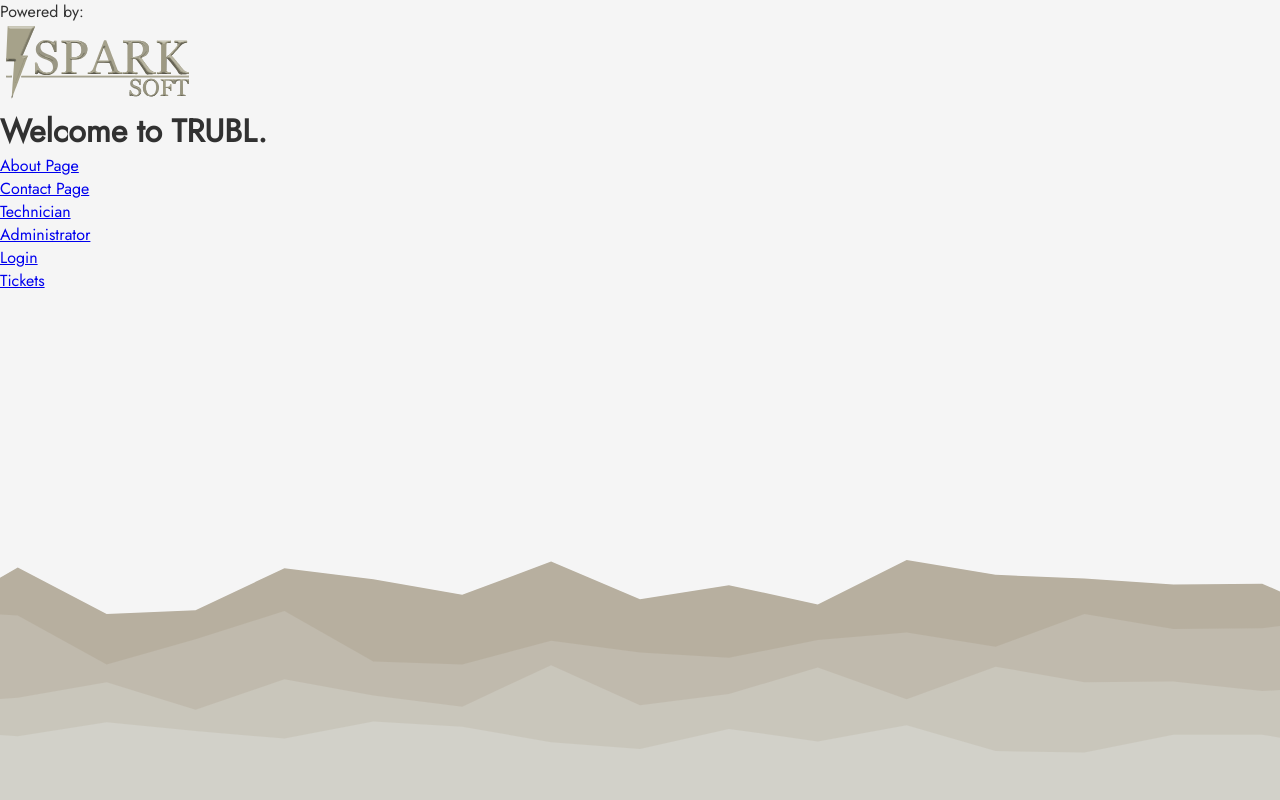
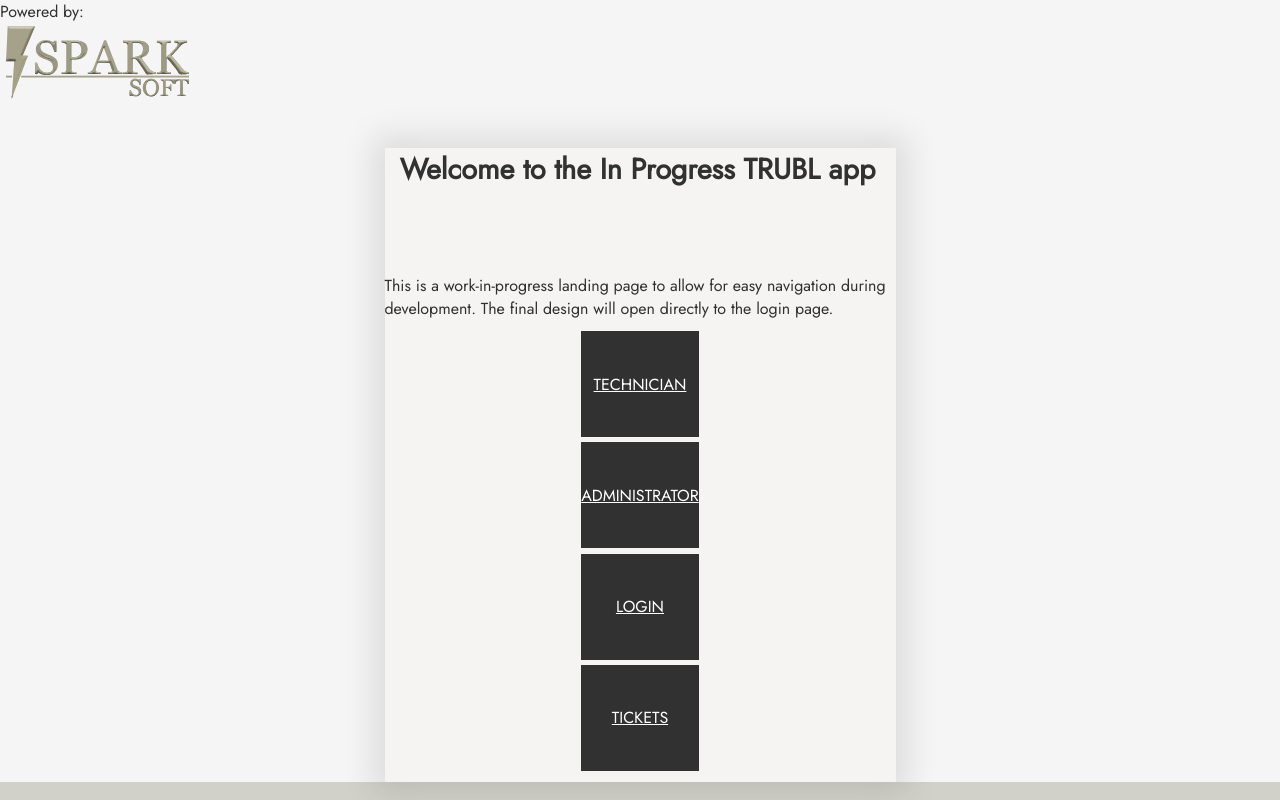
Before and after one commit to SparkinSoftware/TRUBL, a React (Vite) app: page / in a window 1280 px wide. Built offline with nearby package versions, Linux system fonts and the light colour scheme; no server answers.

Commit message:
add homepage

```diff
--- a/src/components/Home.jsx
+++ b/src/components/Home.jsx
@@ -1,22 +1,49 @@
 import { Link } from 'react-router-dom'
+import './home.css'
 
-const Home = () => {
+  const Home = () => {
     return (
-      <div>
-        <h1>Welcome to TRUBL.</h1>
-        <Link to='about'>About Page</Link>
-        <br/>
-        <Link to='contact'>Contact Page</Link>
-        <br/>
-        <Link to='technician'>{`Technician`}</Link>
-        <br/>
-        <Link to='administrator'>{`Administrator`}</Link>
-        <br />
-        <Link to='login'>Login</Link>
-        <br />
-        <Link to='ticketCreate'>Tickets</Link>
+      <div className="homepageBody">
+        <div className="homeContainer" >
+          <div className="homeLogo">
+            <h1>Welcome to the In Progress TRUBL app</h1>
+          </div>
+          <div className="homeBody">
+            <div className="homeBodyTitle">
+              <p>This is a work-in-progress landing page to allow for easy navigation during development.
+                The final design will open directly to the login page.</p>
+            </div>
+            <div className="homeBodySub">
+              <div className="homeTechLink"> <Link to='technician'>{`Technician`}</Link> </div>
+              <div className="homeAdminLink"> <Link to='administrator'>{`Administrator`}</Link> </div>
+              <div className="homeLoginLink"> <Link to='login'>Login</Link> </div>
+              <div className="homeTicketLink"> <Link to='ticketCreate'>Tickets</Link> </div>
+            </div>
+          </div>
+        </div>
       </div>
     );
   }
 
   export default Home;
+
+  // const Home = () => {
+//     return (
+//       <div>
+//         <h1>Welcome to TRUBL.</h1>
+//         <Link to='about'>About Page</Link>
+//         <br/>
+//         <Link to='contact'>Contact Page</Link>
+//         <br/>
+//         <Link to='technician'>{`Technician`}</Link>
+//         <br/>
+//         <Link to='administrator'>{`Administrator`}</Link>
+//         <br />
+//         <Link to='login'>Login</Link>
+//         <br />
+//         <Link to='ticketCreate'>Tickets</Link>
+//       </div>
+//     );
+//   }
+
+//   export default Home;
--- a/src/components/TicketCreate/ticket.css
+++ b/src/components/TicketCreate/ticket.css
@@ -288,7 +288,7 @@
     width:100%;
     max-width: 100%;
     display: flex;
-    background-color: rgb(240, 239, 239);
+    background-color: rgb(250, 249, 249);
     border-right: 1px outset #313131;
     border-bottom: 1px outset #313131;
     border-left: 1px inset #313131;
--- a/src/components/home.css
+++ b/src/components/home.css
@@ -0,0 +1,107 @@
+.homepageBody{
+    width: 100%;
+    height: 100%;
+    align-items: center;
+    display: flex;
+    background-color: #F5f5f5;
+    margin-top: 5vh;
+    font-family: 'Jost', sans-serif;
+    justify-content: center;
+    align-items: center;
+}
+.homeContainer{
+    display: flex;
+    flex-direction: column;
+    background-color: #f5f4f2;
+    box-shadow: 0px 0px 30px 12px rgba(0,0,0,0.10);
+    width: 511px;
+    height: 634px;
+    justify-content: center;
+    align-items: center;
+}
+.homeLogo{
+    height: 20%;
+    width: 94%;
+    padding-left: 3%;
+    padding-right: 3%;
+    font-size: .9rem;
+}
+.homeBody{
+    height: 80%;
+    display: flex;
+    flex-direction: column;
+    align-items: center;
+}
+.homeBodyTitle{
+
+}
+.homeBodySub{
+    display: flex;
+    flex-direction: column;
+    width: 100%;
+    align-items: center;
+    height: 100%;
+    justify-content: center;
+}
+.homeTechLink{
+    background-color: #313131;
+    width: 23%;
+    height: 23%;
+    margin-bottom: 1%;
+    text-align: center;
+    display: flex;
+    justify-content: center;
+    align-items: center;
+}
+    .homeTechLink a{
+        color: white;
+        font-size: 1rem;
+        text-transform:uppercase;
+    }
+
+.homeAdminLink{
+    background-color: #313131;
+    width: 23%;
+    height: 23%;
+    margin-bottom: 1%;
+    text-align: center;
+    display: flex;
+    justify-content: center;
+    align-items: center;
+}
+    .homeAdminLink a{
+        color: white;
+        font-size: 1rem;
+        text-transform:uppercase;
+    }
+
+.homeLoginLink{
+    background-color: #313131;
+    width: 23%;
+    height: 23%;
+    margin-bottom: 1%;
+    text-align: center;
+    display: flex;
+    justify-content: center;
+    align-items: center;
+}
+    .homeLoginLink a{
+        color: white;
+        font-size: 1rem;
+        text-transform:uppercase;
+    }
+
+.homeTicketLink{
+    background-color: #313131;
+    width: 23%;
+    height: 23%;
+    text-align: center;
+    display: flex;
+    justify-content: center;
+    align-items: center;
+}
+    .homeTicketLink a{
+        color: white;
+        font-size: 1rem;
+        text-transform:uppercase;
+    }
```
